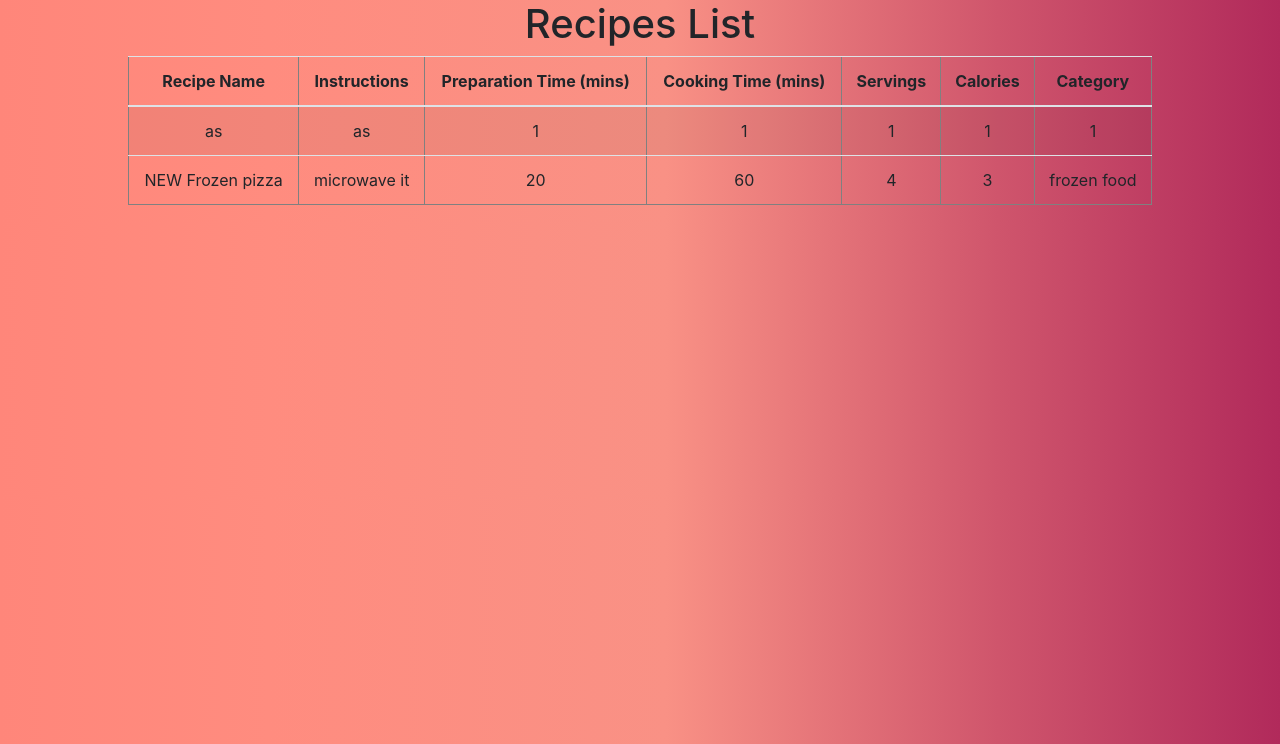
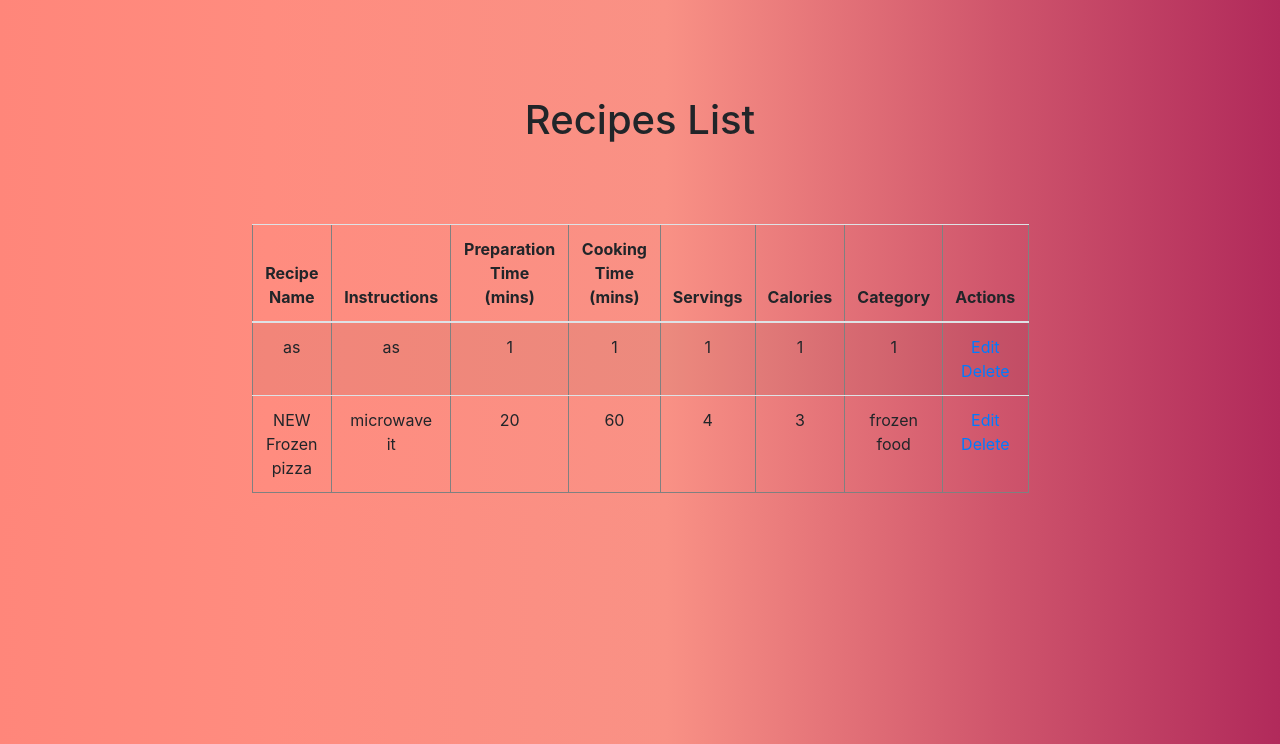
Before and after one commit to xdemhdx/-projectgroup4, a Flask app: page /recipes in a window 1280 px wide. Shown: the part 56-800 px from the top of the page. Run offline with Flask 3, Linux system fonts and the light colour scheme; some libraries are stand-ins or nearby versions.

Commit message:
fixed table layout

```diff
--- a/templates/allrecipes.html
+++ b/templates/allrecipes.html
@@ -39,8 +39,13 @@
             </ul>
         </div>
     </nav>
+    <div class="container">
+        <div class="row justify-content-center">
+            <div class="col">
+                <br><br><br><br>
                 <h1 class="text-center">Recipes List</h1>
-    <table class="table table-striped table-hover mx-auto" style="width: 80%;" border="1">
+                <br><br><br>
+                <table class="table table-striped table-hover mx-auto" style="width: 70%; margin-left: auto; margin-right: auto;" border="1">
                     <thead class="text-center">
                         <tr>
                             <th>Recipe Name</th>
@@ -50,6 +55,7 @@
                             <th>Servings</th>
                             <th>Calories</th>
                             <th>Category</th>
+                            <th colspan="2">Actions</th>
                         </tr>
                     </thead>
                     <tbody class="text-center">
@@ -62,10 +68,17 @@
                             <td>{{ recipe['servings'] }}</td>
                             <td>{{ recipe['calories'] }}</td>
                             <td>{{ recipe['category'] }}</td>
+                            <td>
+                                <a href="/search?id={{ recipe['id'] }}">Edit</a>
+                                <a href="/{{ recipe['id'] }}/delete">Delete</a>
+                            </td>
                         </tr>
                         {% endfor %}
                     </tbody>
                 </table>
+            </div>
+        </div>
+    </div>
 </body>
 
 </html>
```
Lines whose indentation alone changed are shown as unchanged.
